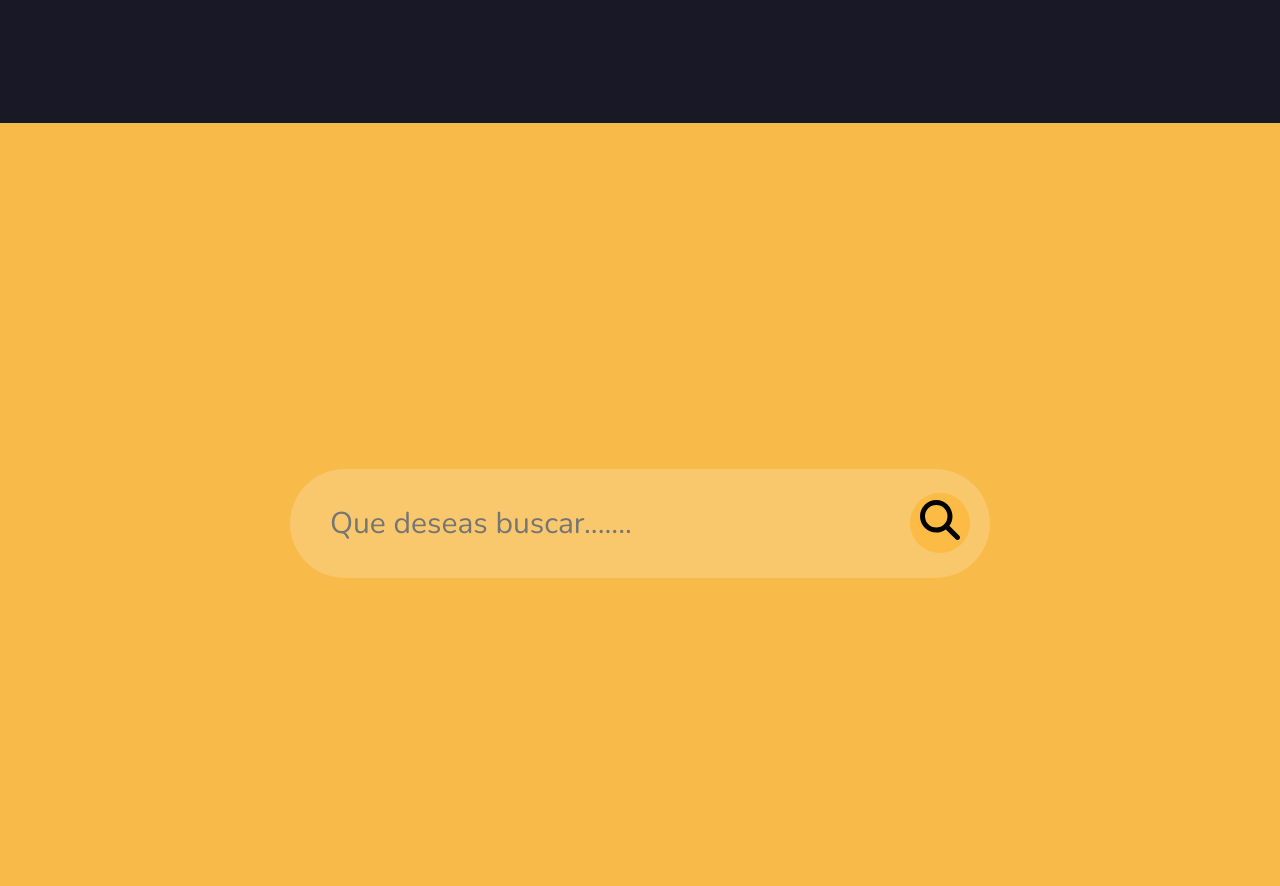
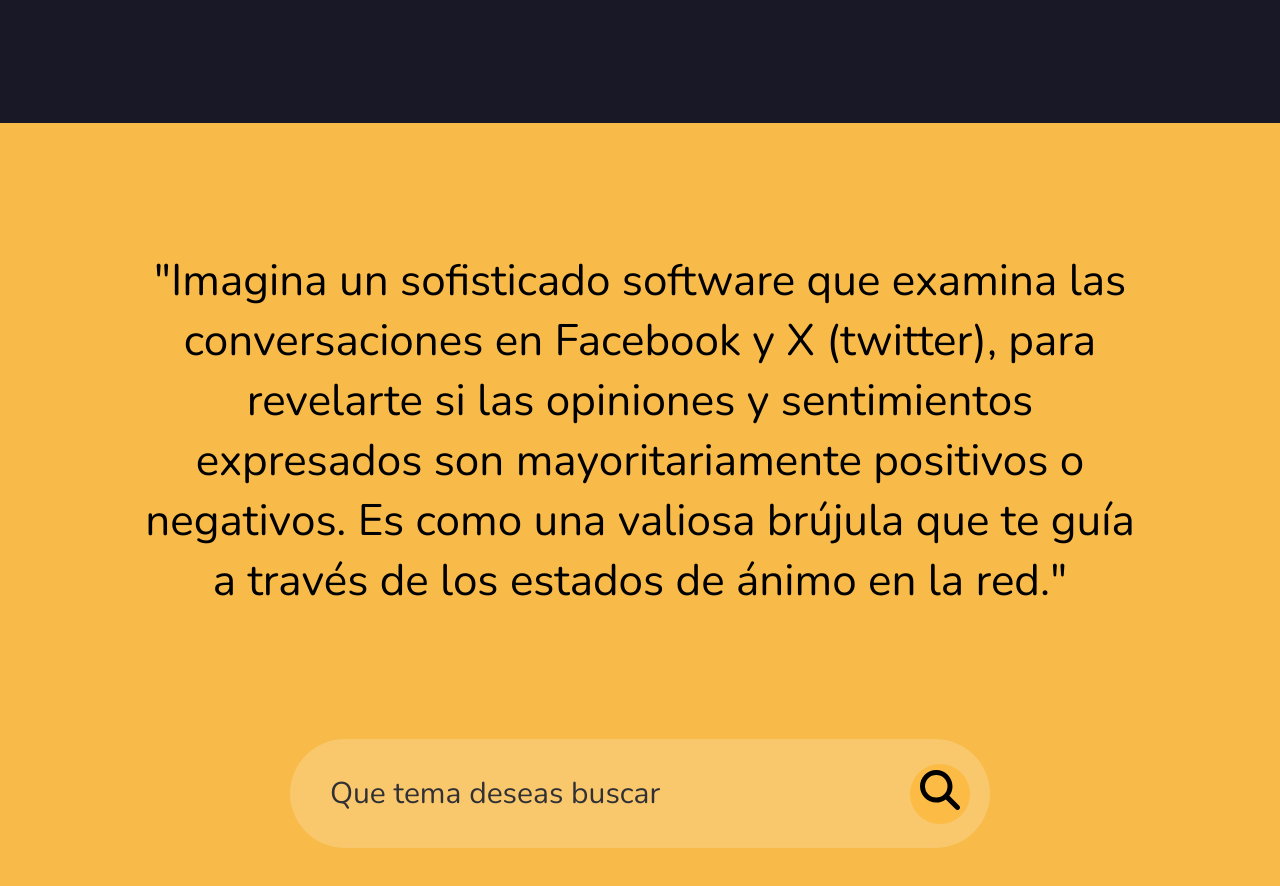
Before and after one commit to InventoresDIVTIC/SistemaTendenciasPublicas, a plain HTML site: page source.html in a window 1280 px wide. Shown: the part 680-1566 px from the top of the page. Drawn offline with nearby package versions, Linux system fonts and the light colour scheme.

Commit message:
changes in the search item

```diff
--- a/source.html
+++ b/source.html
@@ -37,14 +37,14 @@
             <img class="img" src="logo/azul.PNG" loading="lazy"/>
         </div>
         <div class="frase">
-
+            <p>"Imagina un sofisticado software que examina las conversaciones en Facebook y X (twitter), para revelarte si las opiniones y sentimientos expresados son mayoritariamente positivos o negativos. Es como una valiosa brújula que te guía a través de los estados de ánimo en la red."</p>
         </div>
 
         <div class="pagina">
         <!-- busqueda en la base  -->
         <div class="container">
             <div class="busqueda">
-                <input type="text" placeholder="Que deseas buscar......." name="q">
+                <input type="text" placeholder="Que tema deseas buscar" name="q">
                 <button type="submit"><img src="./logo/buscar.svg" alt=""></button>
             </div>
         </div>
--- a/styles.css
+++ b/styles.css
@@ -82,20 +82,26 @@
   }
 }
 
+/*Frase explicación*/
 
+.frase p{
+  font-family: 'SemiBold 600', Nunito ;
+  font-weight: 200;
+  font-size: 2.2rem;
+  text-align: center;
+  vertical-align: middle;
+  margin: 10%;
+}
 
 /* Caja de busqueda*/
 
 .container{
   width: 100%;
-  min-height: 100vh;
-  padding: 5%;
-  background-color: linear-gradient(rgba(0,8,51,0.9),rgba(0,8,51,0.9));
-  background-position: center;
   background-size: cover;
   display: flex;
   align-items: center;
   justify-content: center;
+  margin-bottom: 5%;
 }
 
 .busqueda{
@@ -119,7 +125,9 @@
   color: #191826;
 }
 
-
+::placeholder{
+  color: #313135;
+}
 .busqueda button img{
   width: 40px;
 }
```
